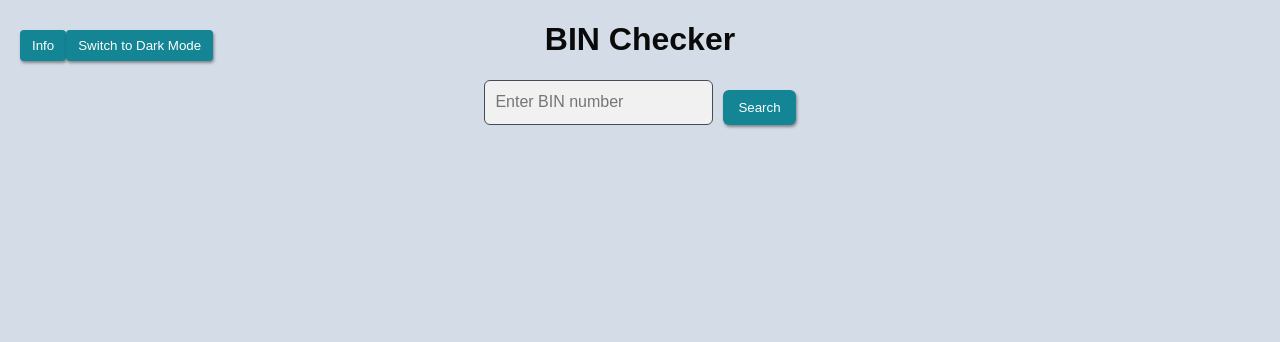
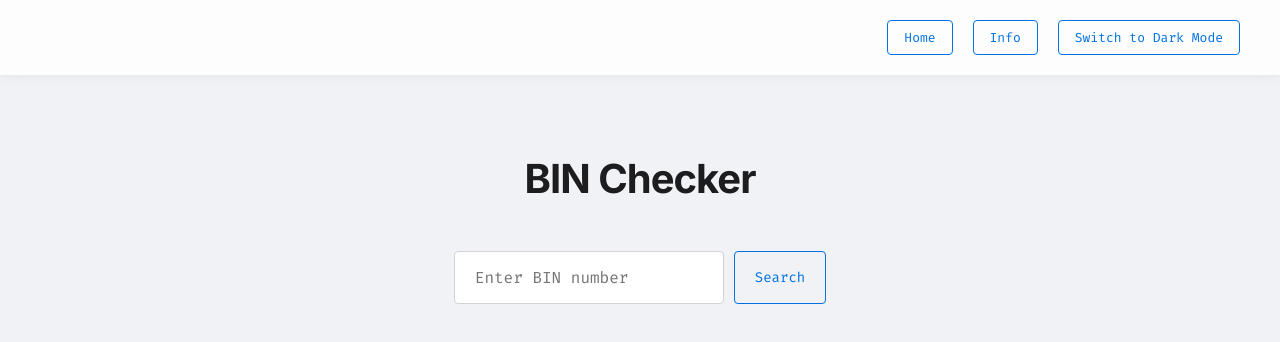
Before and after one commit to KmTempe/bin-checker, a Next.js app: page / in a window 1280 px wide. Shown: the top 342 px of the page. Built offline with nearby package versions, Linux system fonts and the light colour scheme.

Commit message:
feat: UI overhaul and build fixes
- Redesigned UI to match l7feeders style (Dark/Light modes)
- Added Home button and fixed layout alignment
- Fixed infinite loading screen issue
- Configured conditional standalone build for Docker support

```diff
--- a/next.config.mjs
+++ b/next.config.mjs
@@ -4,7 +4,7 @@ const packageJson = JSON.parse(readFileSync(new URL('./package.json', import.met
 
 /** @type {import('next').NextConfig} */
 const nextConfig = {
-    output: "standalone",
+    output: process.env.BUILD_STANDALONE === "true" ? "standalone" : undefined,
     env: {
         NEXT_PUBLIC_APP_VERSION: packageJson.version,
     },
--- a/package.json
+++ b/package.json
@@ -5,7 +5,7 @@
   "scripts": {
     "dev": "next dev",
     "build": "next build",
-    "start": "node .next/standalone/server.js",
+    "start": "next start",
     "lint": "next lint"
   },
   "dependencies": {
--- a/public/styles/dark-globals.css
+++ b/public/styles/dark-globals.css
@@ -1,126 +1,199 @@
-/* Dark Theme - styles/globals.css */
+/* Dark Theme - styles/dark-globals.css */
 
 :root {
-    --background-color: #121212;
-    --text-color: #e0e0e0;
-    --heading-color: #82aaff;
-    --border-color: #333;
-    --input-background: #1e1e1e;
-    --button-color: #3f87d4;
-    --button-hover-color: #5a9bdc;
-    --error-color: #f85149;
-    --link-color: #82aaff;
-    --link-hover-color: #b2ccff;
-    --footer-color: #2a2a2a;
+    --background-color: #0a192f;
+    --text-primary: #ccd6f6;
+    --text-secondary: #8892b0;
+    --accent-color: #64ffda;
+    --card-background: #112240;
+    --border-color: #233554;
+    --input-background: #112240;
+    --hover-bg: rgba(100, 255, 218, 0.1);
+    --shadow: 0 10px 30px -10px rgba(2, 12, 27, 0.7);
 }
 
 body {
     margin: 0;
     padding: 0;
-    font-family: Arial, sans-serif;
     background-color: var(--background-color);
-    color: var(--text-color);
+    color: var(--text-secondary);
+    line-height: 1.6;
+    min-height: 100vh;
+    display: flex;
+    flex-direction: column;
 }
 
 .container {
-    max-width: max-content;
+    max-width: 800px;
     margin: 0 auto;
+    padding: 120px 20px 50px;
     text-align: center;
+    min-height: 100vh;
 }
 
+h1 {
+    color: var(--text-primary);
+    font-size: clamp(30px, 5vw, 40px);
+    font-weight: 700;
+    margin-bottom: 20px;
+    letter-spacing: -1px;
+}
+
+/* Input Container */
 .input-container {
     display: flex;
     justify-content: center;
-    margin-bottom: 20px;
+    margin: 40px auto;
+    width: 100%;
+    max-width: 600px;
+    position: relative;
 }
 
 input[type="text"] {
+    background-color: var(--input-background);
     border: 1px solid var(--border-color);
-    border-radius: 6px;
-    padding: 10px;
+    border-radius: 4px;
+    padding: 15px 20px;
     font-size: 16px;
-    width: calc(100% - 22px);
-    background-color: var(--input-background);
-    color: var(--text-color);
+    width: 100%;
+    color: var(--text-primary);
+    font-family: 'Fira Code', monospace;
+    transition: all 0.25s cubic-bezier(0.645, 0.045, 0.355, 1);
 }
 
+input[type="text"]:focus {
+    outline: none;
+    border-color: var(--accent-color);
+    box-shadow: 0 0 0 1px var(--accent-color);
+}
+
+/* Buttons */
 button {
-    background-color: var(--button-color);
-    color: white;
-    border: none;
-    border-radius: 6px;
-    padding: 10px 15px;
+    background-color: transparent;
+    color: var(--accent-color);
+    border: 1px solid var(--accent-color);
+    border-radius: 4px;
+    padding: 12px 20px;
+    font-size: 14px;
+    font-family: 'Fira Code', monospace;
     cursor: pointer;
-    margin-top: 10px;
-    transition: background-color 0.3s ease;
-    box-shadow: 1px 2px 3px rgba(0, 0, 0, 0.4);
+    transition: all 0.25s cubic-bezier(0.645, 0.045, 0.355, 1);
+    margin-left: 10px;
 }
 
 button:hover {
-    background-color: var(--button-hover-color);
-}
-
-.error {
-    color: var(--error-color);
-    margin-top: 10px;
-}
-
-.results {
-    margin-top: 20px;
-    text-align: center;
-}
-
-.results p {
-    margin: 5px 0;
+    background-color: var(--hover-bg);
+    transform: translateY(-2px);
 }
 
 /* Navigation Menu */
 .nav-menu {
     position: fixed;
-    top: 20px;
-    left: 20px;
-    z-index: 100;
+    top: 0;
+    left: 0;
+    right: 0;
+    padding: 20px 40px;
+    display: flex;
+    justify-content: flex-end;
+    align-items: center;
+    background-color: rgba(10, 25, 47, 0.85);
+    backdrop-filter: blur(10px);
+    z-index: 1000;
+    box-shadow: 0 10px 30px -10px rgba(2, 12, 27, 0.7);
 }
 
 .nav-menu button {
-    background-color: var(--button-color);
-    color: white;
-    border: none;
-    border-radius: 4px;
-    padding: 8px 12px;
-    cursor: pointer;
-    transition: background-color 0.3s ease;
+    margin-left: 20px;
+    padding: 8px 16px;
+    font-size: 13px;
+    border: 1px solid var(--accent-color);
 }
 
-.nav-menu button:hover {
-    background-color: var(--button-hover-color);
+/* Results Section */
+.results {
+    margin-top: 20px;
+    width: 100%;
+    max-width: 600px;
+    text-align: left;
+    margin-left: auto;
+    margin-right: auto;
+}
+
+.results>div {
+    background-color: var(--card-background);
+    padding: 30px;
+    border-radius: 4px;
+    box-shadow: var(--shadow);
+    border: 1px solid var(--border-color);
+}
+
+.results p {
+    margin: 10px 0;
+    font-family: 'Fira Code', monospace;
+    font-size: 14px;
+    color: var(--text-secondary);
+    display: flex;
+    justify-content: space-between;
+    border-bottom: 1px solid var(--border-color);
+    padding-bottom: 5px;
+}
+
+.results p:last-child {
+    border-bottom: none;
+}
+
+.results p strong {
+    color: var(--accent-color);
+}
+
+.error {
+    color: #ff6b6b;
+    font-family: 'Fira Code', monospace;
+    margin-top: 20px;
 }
 
 /* Info Section */
 .info-section {
     position: fixed;
-    bottom: 1%;
-    left: 1cap;
-    right: 1cap;
-    background-color: var(--footer-color);
-    padding: 15px;
-    border-radius: 20px;
-    box-shadow: 0 2px 5px rgba(0, 0, 0, 0.5);
-    color: var(--text-color);
+    bottom: 20px;
+    right: 20px;
+    left: auto;
+    width: 300px;
+    background-color: var(--card-background);
+    padding: 20px;
+    border-radius: 4px;
+    box-shadow: var(--shadow);
+    color: var(--text-secondary);
     z-index: 100;
-    transition: transform 0.3s ease;
-    transform: translateY(100%);
+    transition: all 0.3s cubic-bezier(0.645, 0.045, 0.355, 1);
+    transform: translateX(120%);
+    border: 1px solid var(--border-color);
 }
 
 .info-section.show {
-    transform: translateY(0);
+    transform: translateX(0);
+}
+
+.info-section p {
+    font-size: 13px;
+    margin-bottom: 10px;
 }
 
 .info-section a {
-    color: var(--link-color);
+    color: var(--accent-color);
     text-decoration: none;
+    position: relative;
 }
 
-.info-section a:hover {
-    color: var(--link-hover-color);
+.info-section a:after {
+    content: '';
+    display: block;
+    width: 0;
+    height: 1px;
+    background: var(--accent-color);
+    transition: width .3s;
 }
+
+.info-section a:hover:after {
+    width: 100%;
+}
--- a/public/styles/light-globals.css
+++ b/public/styles/light-globals.css
@@ -1,129 +1,202 @@
-/* styles/globals.css */
+/* Light Theme - styles/light-globals.css */
 
 :root {
-    --background-color: #d4dce7;
-    --text-color: #0a0a0a;
-    --heading-color: #2686f3;
-    --border-color: #444c56;
-    --input-background: #f1f1f1;
-    --button-color: #138594;
-    --button-hover-color: #1d5270;
-    --error-color: #f85149;
-    --link-color: #373ae7;
-    --link-hover-color: #0012b9;
-    --footer-color: #8bebf1;
+    --background-color: #f0f2f5;
+    --text-primary: #1d1d1f;
+    --text-secondary: #424245;
+    --accent-color: #0071e3;
+    /* A nice blue for light mode */
+    --card-background: #ffffff;
+    --border-color: #d2d2d7;
+    --input-background: #ffffff;
+    --hover-bg: rgba(0, 113, 227, 0.1);
+    --shadow: 0 4px 6px -1px rgba(0, 0, 0, 0.1), 0 2px 4px -1px rgba(0, 0, 0, 0.06);
 }
 
 body {
     margin: 0;
     padding: 0;
-    font-family: Arial, sans-serif;
     background-color: var(--background-color);
-    color: var(--text-color);
+    color: var(--text-secondary);
+    line-height: 1.6;
+    min-height: 100vh;
+    display: flex;
+    flex-direction: column;
 }
 
 .container {
-    max-width: max-content;
+    max-width: 800px;
     margin: 0 auto;
+    padding: 120px 20px 50px;
     text-align: center;
+    min-height: 100vh;
 }
 
+h1 {
+    color: var(--text-primary);
+    font-size: clamp(30px, 5vw, 40px);
+    font-weight: 700;
+    margin-bottom: 20px;
+    letter-spacing: -1px;
+}
+
+/* Input Container */
 .input-container {
     display: flex;
     justify-content: center;
-    margin-bottom: 20px;
+    margin: 40px 0;
+    width: 100%;
+    max-width: 600px;
+    position: relative;
+    margin-left: auto;
+    margin-right: auto;
 }
 
 input[type="text"] {
+    background-color: var(--input-background);
     border: 1px solid var(--border-color);
-    border-radius: 6px;
-    padding: 10px;
+    border-radius: 4px;
+    padding: 15px 20px;
     font-size: 16px;
-    width: calc(100% - 22px);
-    background-color: var(--input-background);
-    color: var(--text-color);
+    width: 100%;
+    color: var(--text-primary);
+    font-family: 'Fira Code', monospace;
+    transition: all 0.25s cubic-bezier(0.645, 0.045, 0.355, 1);
 }
 
+input[type="text"]:focus {
+    outline: none;
+    border-color: var(--accent-color);
+    box-shadow: 0 0 0 1px var(--accent-color);
+}
+
+/* Buttons */
 button {
-    background-color: var(--button-color);
-    color: white;
-    border: none;
-    border-radius: 6px;
-    padding: 10px 15px;
+    background-color: transparent;
+    color: var(--accent-color);
+    border: 1px solid var(--accent-color);
+    border-radius: 4px;
+    padding: 12px 20px;
+    font-size: 14px;
+    font-family: 'Fira Code', monospace;
     cursor: pointer;
-    margin-top: 10px;
-    transition: background-color 0.3s ease;
-    box-shadow: 1px 2px 3px rgba(0, 0, 0, 0.4);
+    transition: all 0.25s cubic-bezier(0.645, 0.045, 0.355, 1);
+    margin-left: 10px;
 }
 
 button:hover {
-    background-color: var(--button-hover-color);
-}
-
-.error {
-    color: var(--error-color);
-    margin-top: 10px;
-}
-
-.results {
-    margin-top: 20px;
-    text-align: center;
-}
-
-.results p {
-    margin: 5px 0;
+    background-color: var(--hover-bg);
+    transform: translateY(-2px);
 }
 
 /* Navigation Menu */
 .nav-menu {
     position: fixed;
-    top: 20px;
-    left: 20px;
-    z-index: 100;
-
-
+    top: 0;
+    left: 0;
+    right: 0;
+    padding: 20px 40px;
+    display: flex;
+    justify-content: flex-end;
+    align-items: center;
+    background-color: rgba(255, 255, 255, 0.85);
+    backdrop-filter: blur(10px);
+    z-index: 1000;
+    box-shadow: 0 2px 10px rgba(0, 0, 0, 0.05);
 }
 
 .nav-menu button {
-    background-color: var(--button-color);
-    color: white;
-    border: none;
-    border-radius: 4px;
-    padding: 8px 12px;
-    cursor: pointer;
-    transition: background-color 0.3s ease;
-
+    margin-left: 20px;
+    padding: 8px 16px;
+    font-size: 13px;
+    border: 1px solid var(--accent-color);
 }
 
-.nav-menu button:hover {
-    background-color: var(--button-hover-color);
+/* Results Section */
+.results {
+    margin-top: 20px;
+    width: 100%;
+    max-width: 600px;
+    text-align: left;
+    margin-left: auto;
+    margin-right: auto;
+}
+
+.results>div {
+    background-color: var(--card-background);
+    padding: 30px;
+    border-radius: 4px;
+    box-shadow: var(--shadow);
+    border: 1px solid var(--border-color);
+}
+
+.results p {
+    margin: 10px 0;
+    font-family: 'Fira Code', monospace;
+    font-size: 14px;
+    color: var(--text-secondary);
+    display: flex;
+    justify-content: space-between;
+    border-bottom: 1px solid var(--border-color);
+    padding-bottom: 5px;
+}
+
+.results p:last-child {
+    border-bottom: none;
+}
+
+.results p strong {
+    color: var(--accent-color);
+}
+
+.error {
+    color: #d70015;
+    font-family: 'Fira Code', monospace;
+    margin-top: 20px;
 }
 
 /* Info Section */
 .info-section {
     position: fixed;
-    bottom: 1%; /* Position it at the bottom */
-    left: 1cap ;   /* Align it to the left */
-    right: 1cap ; /* Align it to the right */
-    background-color: var(--footer-color);
-    padding: 15px;
-    border-radius: 20px;
-    box-shadow: 0 2px 5px rgba(0, 0, 0, 0.2);
-    color: var(--text-color);
+    bottom: 20px;
+    right: 20px;
+    left: auto;
+    width: 300px;
+    background-color: var(--card-background);
+    padding: 20px;
+    border-radius: 4px;
+    box-shadow: var(--shadow);
+    color: var(--text-secondary);
     z-index: 100;
-    transition: transform 0.3s ease;
-    transform: translateY(100%); /* Start hidden below the view */
+    transition: all 0.3s cubic-bezier(0.645, 0.045, 0.355, 1);
+    transform: translateX(120%);
+    border: 1px solid var(--border-color);
 }
 
 .info-section.show {
-    transform: translateY(0); /* Slide into view when active */
+    transform: translateX(0);
+}
+
+.info-section p {
+    font-size: 13px;
+    margin-bottom: 10px;
 }
 
 .info-section a {
-    color: var(--link-color);
+    color: var(--accent-color);
     text-decoration: none;
+    position: relative;
 }
 
-.info-section a:hover {
-    color: var(--link-hover-color);
+.info-section a:after {
+    content: '';
+    display: block;
+    width: 0;
+    height: 1px;
+    background: var(--accent-color);
+    transition: width .3s;
 }
+
+.info-section a:hover:after {
+    width: 100%;
+}
--- a/src/app/page.js
+++ b/src/app/page.js
@@ -13,8 +13,6 @@ export default function Home() {
   const [loading, setLoading] = useState(true);
   const [showLoadingText, setShowLoadingText] = useState(true);
 
-  // Removed initial load of bins
-
   useEffect(() => {
     // Load theme and set initial state
     let themeLink = document.getElementById("theme-style");
@@ -23,16 +21,32 @@ export default function Home() {
       themeLink = document.createElement("link");
       themeLink.id = "theme-style";
       themeLink.rel = "stylesheet";
-      themeLink.onload = () => {
+
+      const handleLoad = () => {
         setLoading(false);
         setTimeout(() => setShowLoadingText(false), 200);
       };
+
+      themeLink.onload = handleLoad;
+      themeLink.onerror = handleLoad; // Proceed even if CSS fails
+
       document.head.appendChild(themeLink);
+    } else {
+      setLoading(false);
+      setShowLoadingText(false);
     }
 
     const savedTheme = localStorage.getItem("theme");
     themeLink.href = savedTheme === "dark" ? "/styles/dark-globals.css" : "/styles/light-globals.css";
     setIsDarkMode(savedTheme === "dark");
+
+    // Safety timeout in case onload/onerror never fires
+    const safetyTimeout = setTimeout(() => {
+      setLoading(false);
+      setShowLoadingText(false);
+    }, 2000);
+
+    return () => clearTimeout(safetyTimeout);
   }, []);
 
   const toggleTheme = () => {
@@ -70,6 +84,7 @@ export default function Home() {
     <div className="container">
       {/* Navigation Menu */}
       <nav className="nav-menu">
+        <button onClick={() => window.location.href = 'https://l7feeders.dev/'}>Home</button>
         <button onClick={() => setShowInfo(!showInfo)}>Info</button>
         <button onClick={toggleTheme}>
           Switch to {isDarkMode ? "Light" : "Dark"} Mode
@@ -98,26 +113,29 @@ export default function Home() {
             <p>{result}</p>
           ) : (
             <div>
-              <p>BIN: {result.BIN}</p>
-              <p>Brand: {result.Brand}</p>
-              <p>Type: {result.Type}</p>
-              <p>Category: {result.Category}</p>
-              <p>Issuer: {result.Issuer}</p>
-              <p>Issuer Phone: {result.IssuerPhone || "N/A"}</p>
+              <p><span>BIN:</span> <span>{result.BIN}</span></p>
+              <p><span>Brand:</span> <span>{result.Brand}</span></p>
+              <p><span>Type:</span> <span>{result.Type}</span></p>
+              <p><span>Category:</span> <span>{result.Category}</span></p>
+              <p><span>Issuer:</span> <span>{result.Issuer}</span></p>
+              <p><span>Issuer Phone:</span> <span>{result.IssuerPhone || "N/A"}</span></p>
               <p>
-                Issuer URL:{" "}
+                <span>Issuer URL:</span>
+                <span>
                   <a
                     href={result.IssuerUrl}
                     target="_blank"
                     rel="noopener noreferrer"
+                    style={{ color: 'var(--accent-color)' }}
                   >
                     {result.IssuerUrl || "N/A"}
                   </a>
+                </span>
               </p>
-              <p>Country Code 2: {result.isoCode2}</p>
-              <p>Country Code 3: {result.isoCode3}</p>
-              <p>Country Name: {result.CountryName}</p>
-              <p className="source-info" style={{ fontSize: '0.8em', color: '#888', marginTop: '10px' }}>
+              <p><span>Country Code 2:</span> <span>{result.isoCode2}</span></p>
+              <p><span>Country Code 3:</span> <span>{result.isoCode3}</span></p>
+              <p><span>Country Name:</span> <span>{result.CountryName}</span></p>
+              <p className="source-info" style={{ fontSize: '0.8em', color: 'var(--text-secondary)', marginTop: '10px', border: 'none', justifyContent: 'center' }}>
                 Data Source: {result.source}
               </p>
             </div>
--- a/src/app/styles/global.css
+++ b/src/app/styles/global.css
@@ -1,3 +1,15 @@
+@import url('https://fonts.googleapis.com/css2?family=Fira+Code:wght@300;400;500&family=Inter:wght@300;400;600;700&display=swap');
+
+body {
+  font-family: 'Inter', sans-serif;
+  -webkit-font-smoothing: antialiased;
+  -moz-osx-font-smoothing: grayscale;
+}
+
+code, pre, .mono {
+  font-family: 'Fira Code', monospace;
+}
+
 .loading {
     display: flex;
     justify-content: center;
@@ -5,4 +17,7 @@
     height: 100vh; /* Full viewport height */
     font-size: 24px; /* Adjust font size as needed */
     text-align: center; /* Center text horizontally */
+    font-family: 'Fira Code', monospace;
+    color: #64ffda; /* Accent color for loading */
+    background-color: #0a192f;
   }
```
Also changed, not shown: 1 other file (tests, documents, lock files or other folders). Lines whose indentation alone changed are shown as unchanged.
